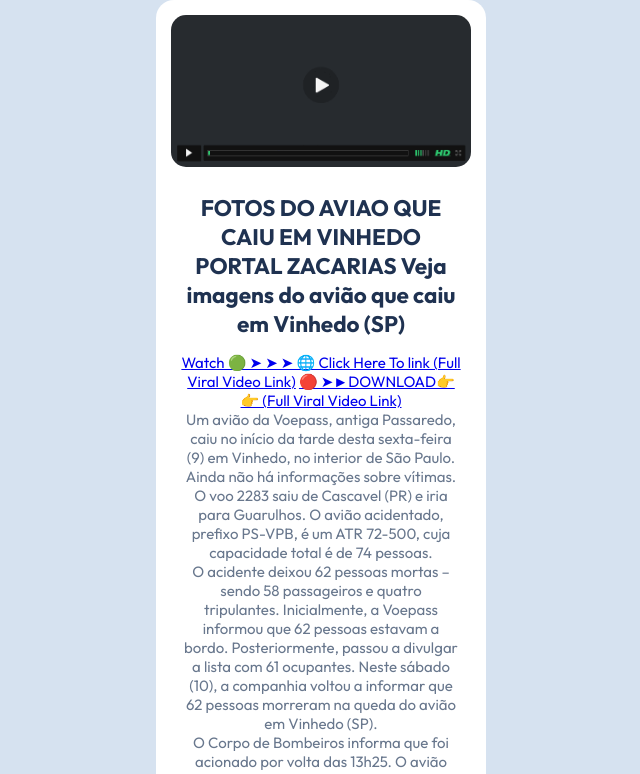
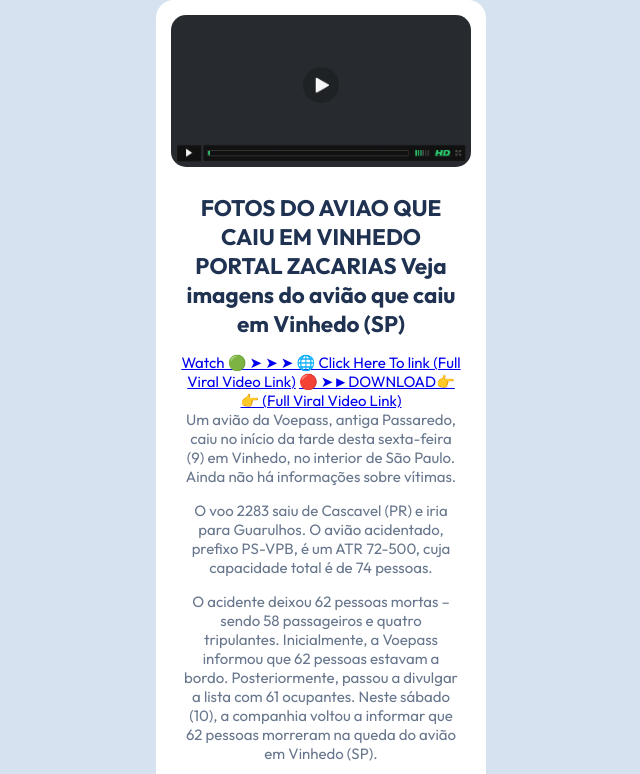
Before and after one commit to BrightEyesDavid/video1, a plain HTML site: page index.html in a window 1280 px wide. Shown: the top 774 px of the page, without its empty margins (319-959 px from the left). Drawn offline with Linux system fonts and the light colour scheme.

Commit message:
Update main.css

```diff
--- a/css/main.css
+++ b/css/main.css
@@ -39,5 +39,5 @@ body {
   padding-bottom: 15px;
 }
 .box__text-paragraph {
-  color: hsl(216, 15%, 48%);
+  color: hsl(216, 15%, 48%);padding-bottom: 15px;
 }/*# sourceMappingURL=main.css.map */
```
